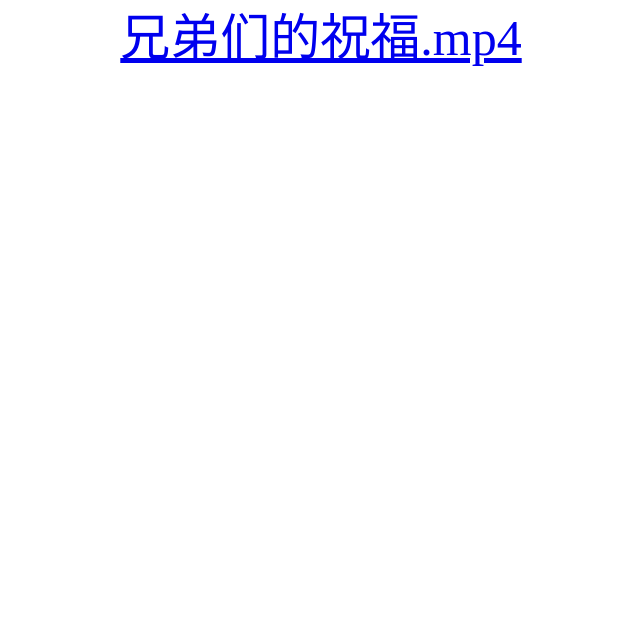
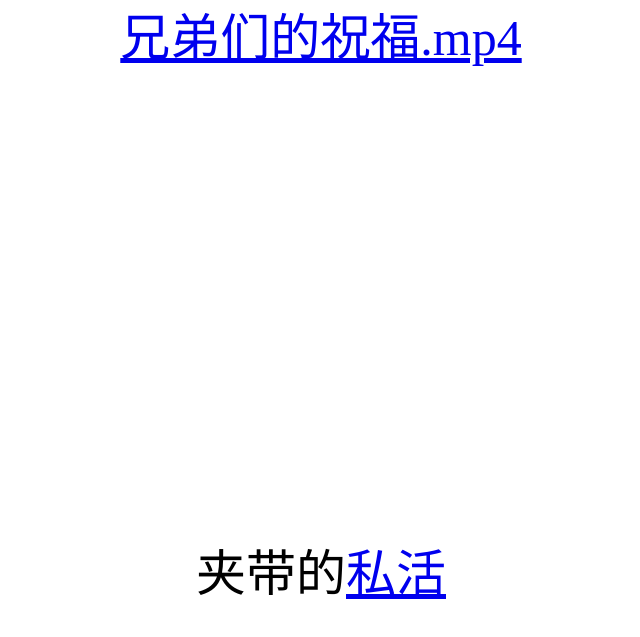
Before and after one commit to Windist22/HappyBirthday, a plain HTML site: page index.html in a window 1280 px wide. Shown: the part 1520-2157 px from the top of the page, without its empty margins (319-959 px from the left). Before the commit the page ends 1597 px from the top, so only its background shows below. Drawn offline with Linux system fonts and the light colour scheme.

Commit message:
Update index.html

```diff
--- a/index.html
+++ b/index.html
@@ -31,6 +31,9 @@
         <audio src="./audios/生日快乐歌.m4a" controls></audio>
         <div class="n">————611寝室全体舍友</div>
         <a href="./videos/video_20251117_184728.mp4" target="_blank">兄弟们的祝福.mp4</a>
+        <br><br><br><br><br><br><br><br><br>
+        夹带的<a href="./reminder.html" target="_blank">私活</a>
+        <br><br><br><br><br><br><br><br><br>
     </div>
 </body>
 
```
